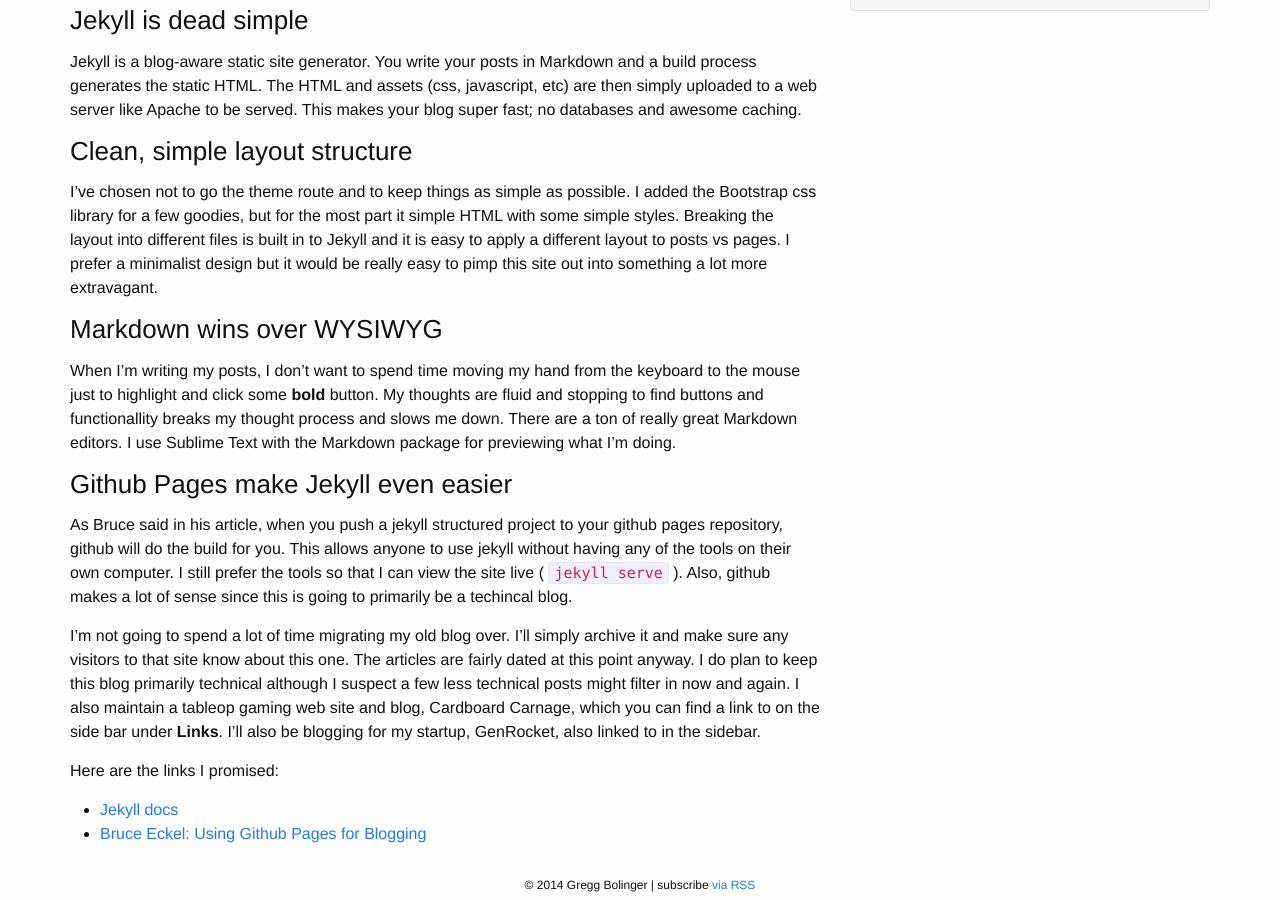
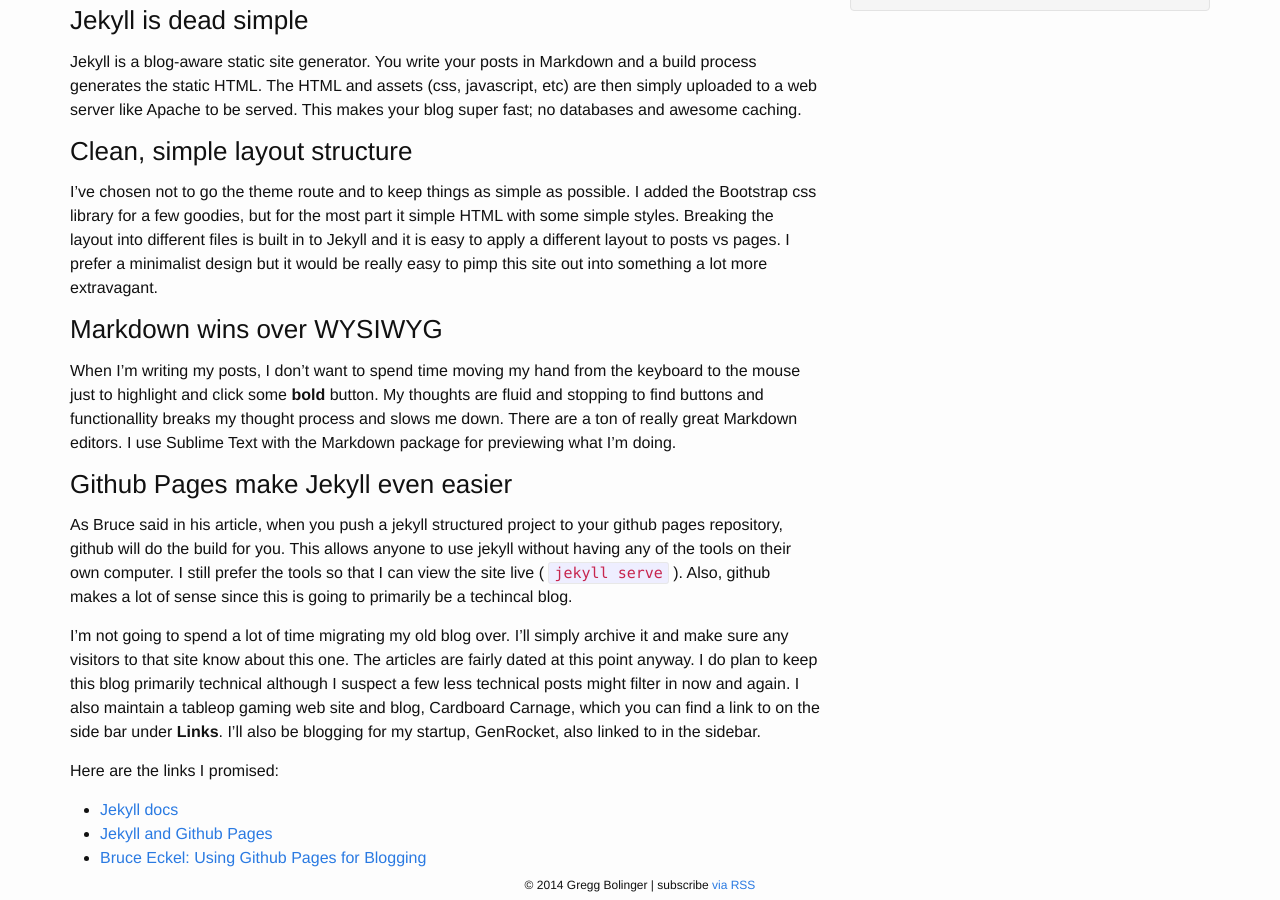
Before and after one commit to 3gcodes/gdboling.github.io, a Jekyll site: the page built from _posts/2014-11-23-blogging-again-jekyll-github-pages.markdown, in a window 1280 px wide and 900 px high, scrolled down 824 px. Built offline with Jekyll 4.4.1, drawn with Linux system fonts in a browser that asks for light colours; comment, search, counter and statistics services are not loaded.

Commit message:
created first blog post

```diff
--- a/_posts/2014-11-23-blogging-again-jekyll-github-pages.markdown
+++ b/_posts/2014-11-23-blogging-again-jekyll-github-pages.markdown
@@ -34,8 +34,10 @@
 Here are the links I promised:
 
 * [Jekyll docs][jekyll]
+* [Jekyll and Github Pages][jekyll-gh]
 * [Bruce Eckel: Using Github Pages for Blogging][bruce]
 
 [jekyll]:		http://jekyllrb.com
+[jekyll-gh]: 	http://www.smashingmagazine.com/2014/08/01/build-blog-jekyll-github-pages/
 [bruce]:		https://bruceeckel.github.io/
 [octopress]: 	http://octopress.org/
```
